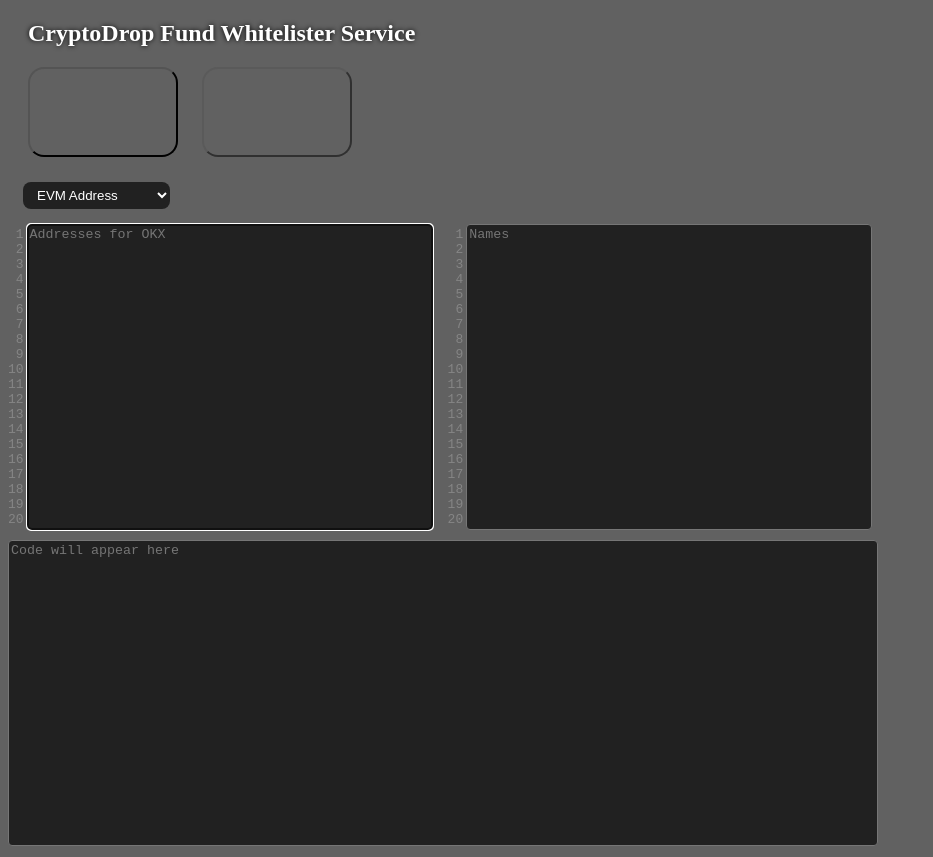
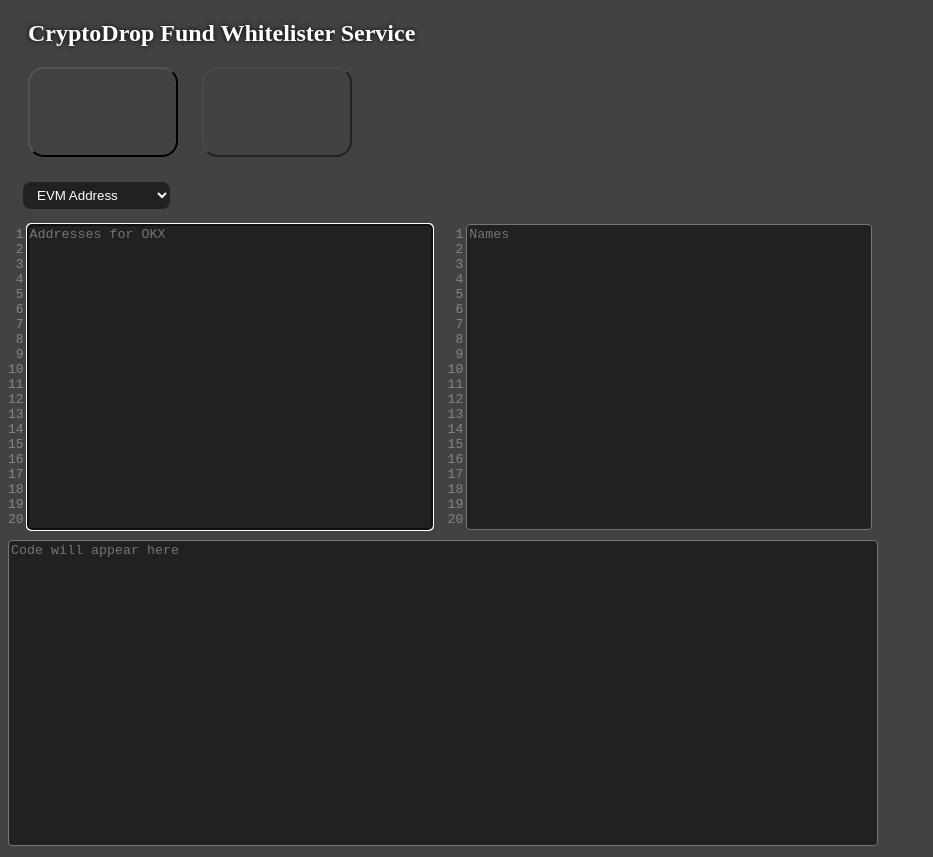
Before and after one commit to CryptoDropFund/okx_whitelist_site-main, a plain HTML site: page index.html in a window 1280 px wide. Shown: the whole page, without its empty margins (0-933 px from the left). Drawn offline with Linux system fonts and the light colour scheme.

Commit message:
Update styles_1_02.css

```diff
--- a/styles_1_02.css
+++ b/styles_1_02.css
@@ -1,6 +1,6 @@
 
 body {
-    background-color: #616161;
+    background-color: #424242;
     font: medium "Trebuchet MS";
 }
 
```
